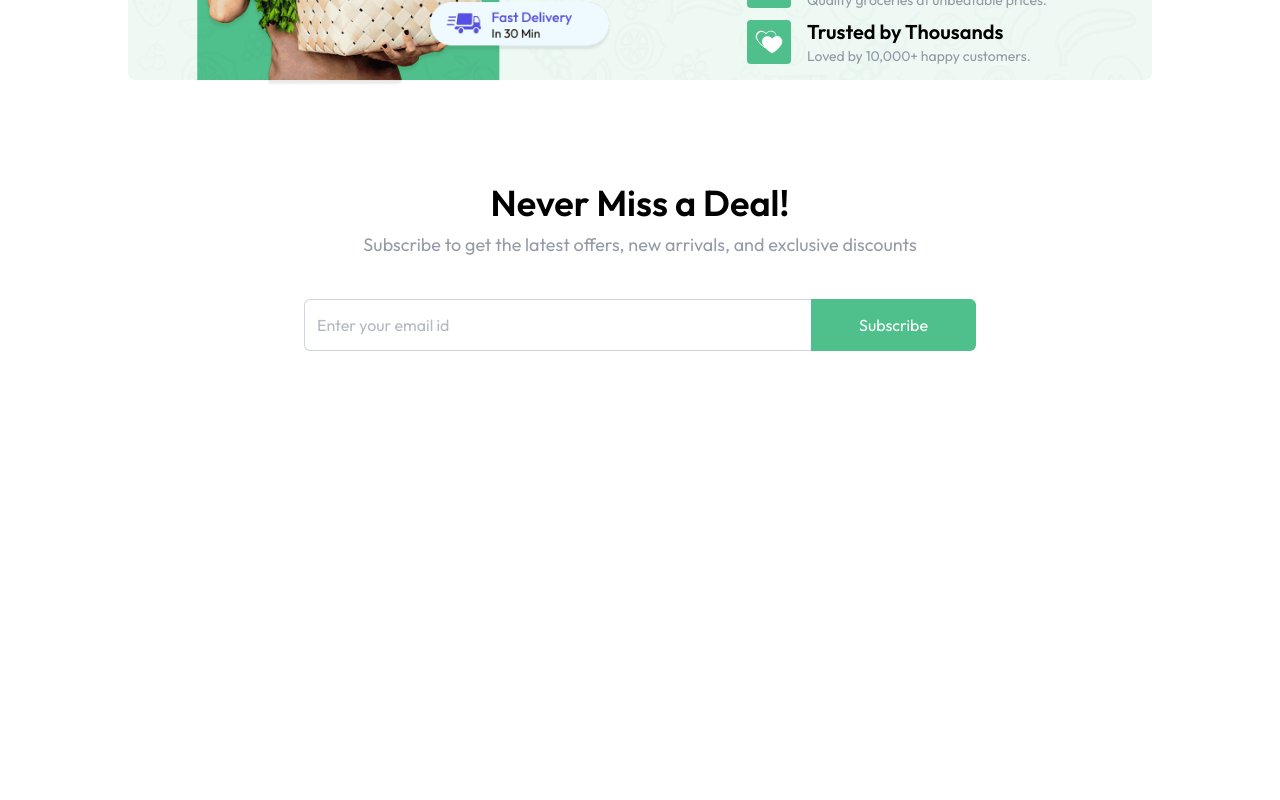
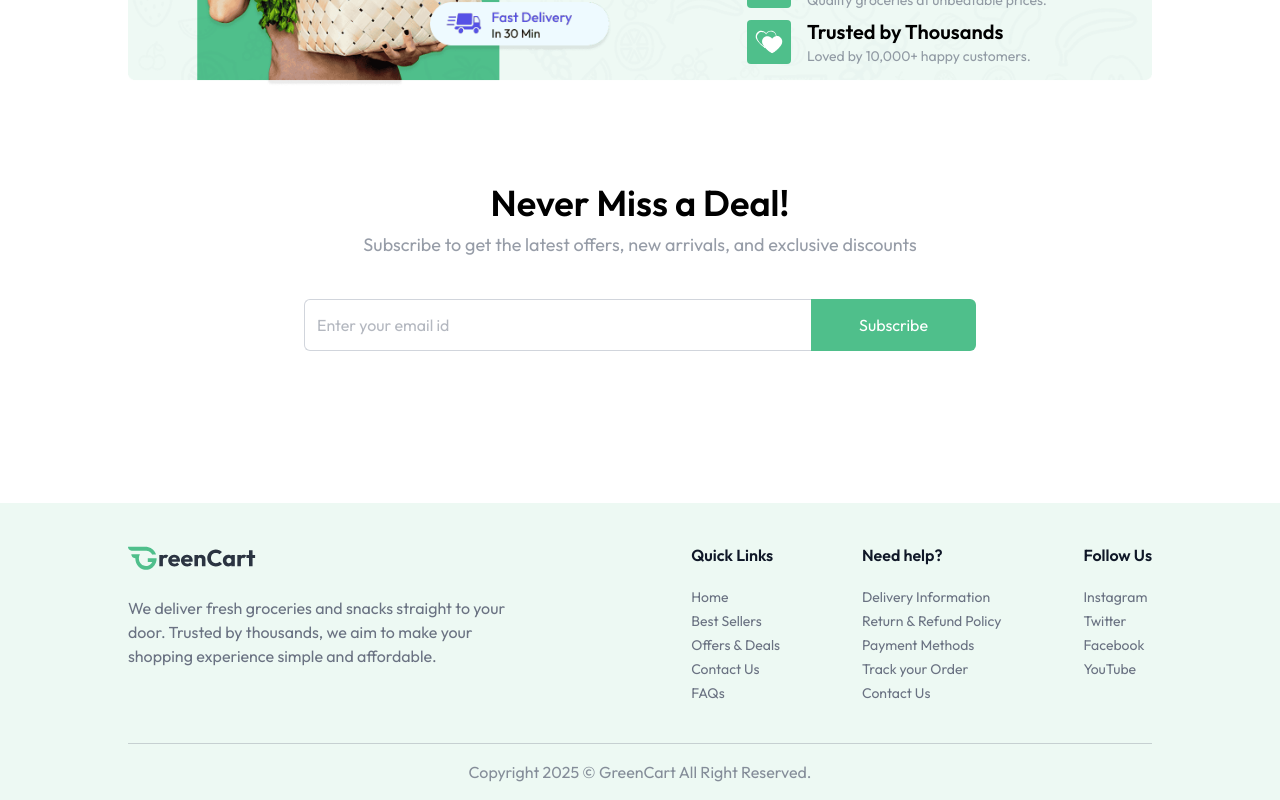
Before and after one commit to supuni97/GreenCart, a React (Vite) app in the folder client/: page / in a window 1280 px wide. Shown: the part 1595-2395 px from the top of the page. Before the commit the page ends 2002 px from the top, so only its background shows below. Built offline with nearby package versions, Linux system fonts and the light colour scheme.

Commit message:
Footer completed

```diff
--- a/client/src/App.jsx
+++ b/client/src/App.jsx
@@ -3,6 +3,7 @@
 import { Route, Routes, useLocation } from "react-router-dom";
 import Home from "./pages/Home";
 import { Toaster } from "react-hot-toast";
+import Footer from "./components/Footer";
 const App = () => {
   const isSellerPath = useLocation().pathname.includes("seller");
 
@@ -18,6 +19,7 @@
           <Route path="/" element={<Home />} />
         </Routes>
       </div>
+      {!isSellerPath && <Footer />}
     </div>
   );
 };
--- /dev/null
+++ b/client/src/components/Footer.jsx
@@ -0,0 +1,41 @@
+import { assets, footerLinks } from "../assets/assets";
+
+const Footer = () => {
+  return (
+    <div className="px-6 md:px-16 lg:px-24 xl:px-32 mt-24 bg-primary/10">
+      <div className="flex flex-col md:flex-row items-start justify-between gap-10 py-10 border-b border-gray-500/30 text-gray-500">
+        <div>
+          <img className="w-34 md:w-32" alt="logo" src={assets.logo} />
+          <p className="max-w-[410px] mt-6">
+            We deliver fresh groceries and snacks straight to your door. Trusted
+            by thousands, we aim to make your shopping experience simple and
+            affordable.
+          </p>
+        </div>
+        <div className="flex flex-wrap justify-between w-full md:w-[45%] gap-5">
+          {footerLinks.map((section, index) => (
+            <div key={index}>
+              <h3 className="font-semibold text-base text-gray-900 md:mb-5 mb-2">
+                {section.title}
+              </h3>
+              <ul className="text-sm space-y-1">
+                {section.links.map((link, i) => (
+                  <li key={i}>
+                    <a href={link.url} className="hover:underline transition">
+                      {link.text}
+                    </a>
+                  </li>
+                ))}
+              </ul>
+            </div>
+          ))}
+        </div>
+      </div>
+      <p className="py-4 text-center text-sm md:text-base text-gray-500/80">
+        Copyright {new Date().getFullYear()} © GreenCart All Right Reserved.
+      </p>
+    </div>
+  );
+};
+
+export default Footer;
```
